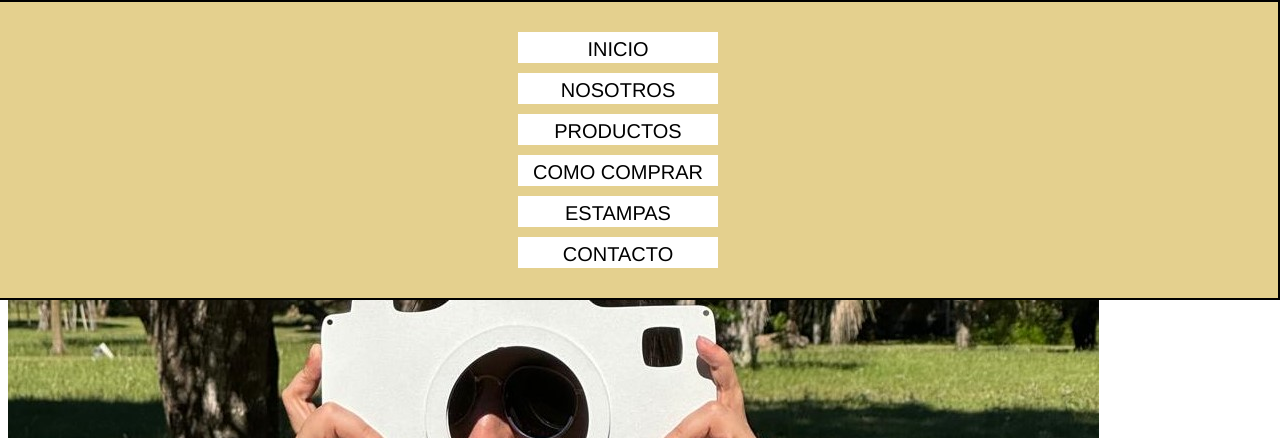
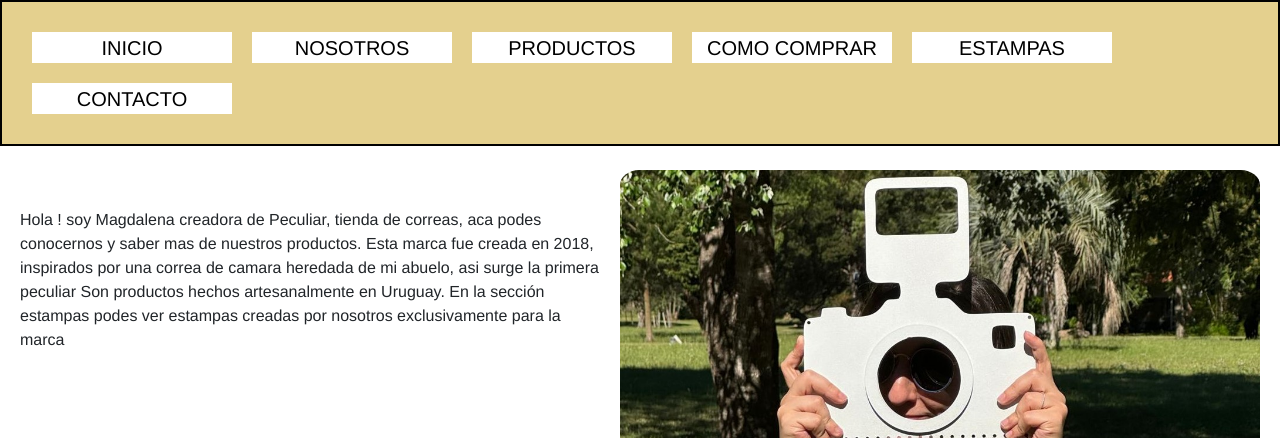
Before and after one commit to peculiaruy/inicio, a plain HTML site: page PAGES/nosotros.html in a window 1280 px wide. Shown: the top 438 px of the page. Drawn offline with nearby package versions, Linux system fonts and the light colour scheme.

Commit message:
mejora diagramacion nosotros

```diff
--- a/PAGES/nosotros.html
+++ b/PAGES/nosotros.html
@@ -2,20 +2,25 @@
 <HTML LANG=´ES´>
     <HEAD>
       <title> PECULIAR Tienda de correas </title>
-      <link href="../STYLE/style.css" rel="stylesheet">
       <link rel="preconnect" href="https://fonts.googleapis.com">
       <link rel="preconnect" href="https://fonts.gstatic.com" crossorigin>
       <link href="https://fonts.googleapis.com/css2?family=Anton&display=swap" rel="stylesheet">
+      <link href="https://fonts.googleapis.com/css2?family=Anton&display=swap" rel="stylesheet">
+      <link href="https://cdn.jsdelivr.net/npm/bootstrap@5.3.3/dist/css/bootstrap.min.css" rel="stylesheet" integrity="sha384-QWTKZyjpPEjISv5WaRU9OFeRpok6YctnYmDr5pNlyT2bRjXh0JMhjY6hW+ALEwIH" crossorigin="anonymous">
+      <link href="../STYLE/style.css" rel="stylesheet">
 
     </HEAD>
 
+
+
      <body>
-
+        <div class="prueba">
         <header>
             <div class="header">
+              <button class="abrir-menu">  Abrir </button>
+              <button class="cerrar-menu">  Cerrar </button>
               <div class="nav">
-
-                <div> <a href="../index.html" </a> INICIO   </div>
+                <div> <a href="../index.html" > INICIO  </a></div>
                 <div> <a href= "nosotros.html"> NOSOTROS </a>     </div>
                 <div> <a href="productos.html"> PRODUCTOS </a>       </div>
                 <div> <a href="como_comprar.html"> COMO COMPRAR</a>       </div>
@@ -24,19 +29,32 @@
               </div>
             </div>
         </header>
-        <div class="bodyN">
-            <div class="nosotros1"> Hola ! soy Magdalena creadora de Peculiar, tienda de correas, aca podes conocernos y saber mas de nuestros productos.
+        <div class="bodynosotros">
+            <div class="nosotros1">
+                <p>Hola ! soy Magdalena creadora de Peculiar, tienda de correas, aca podes conocernos y saber mas de nuestros productos.
                 Esta marca fue creada en 2018, inspirados por una correa de camara heredada de mi abuelo, asi surge la primera peculiar
                 Son productos hechos artesanalmente en Uruguay.
-                En la sección estampas podes ver estampas creadas por nosotros exclusivamente para la marca </div>
+                En la sección estampas podes ver estampas creadas por nosotros exclusivamente para la marca </p>
+                <img id="logonos" src="../ASSETS/logo blanco y negro.png" alt="logo">
+            </div>
             <div class="nosotros2">
-                <img src="../ASSETS/nosotros2.jpg" alt="nosotros con correas">
-            </div>
-            <div class="nosotros3">
-                <img src="../ASSETS/logo blanco y negro.png" alt="logo">
+                <img id="imgnos" src="../ASSETS/nosotros2.jpg" alt="nosotros con correas">
             </div>
         </div>
+        </div>
+        <script>
+            document.querySelector('.abrir-menu').addEventListener('click', () => {
+                document.querySelector('.nav').classList.add('mostrar');
+                document.querySelector('.abrir-menu').style.display = 'none';
+                document.querySelector('.cerrar-menu').style.display = 'block';
+            });
 
+            document.querySelector('.cerrar-menu').addEventListener('click', () => {
+                document.querySelector('.nav').classList.remove('mostrar');
+                document.querySelector('.abrir-menu').style.display = 'block';
+                document.querySelector('.cerrar-menu').style.display = 'none';
+            });
+          </script>
 
      </body>
 
--- a/SASS/_menu.scss
+++ b/SASS/_menu.scss
@@ -2,7 +2,7 @@
 .header {
     display: flex;
     position: fixed;
-    /*flex-wrap: wrap;
+    flex-wrap: wrap;
     flex-direction: row; /*column es columnas, y se puede invertir*/
     top:0;
     right: 0;
--- a/SASS/_nosotros.scss
+++ b/SASS/_nosotros.scss
@@ -1,15 +1,79 @@
 
-.bodynosotros  {
-    display: grid;
+/*.bodynosotros  {
+    display: flex;
     flex-wrap: wrap;
     flex-direction: row;
     .nosotros1{
 
         background-color: $dark-secondary-color;
         padding: 20px;
+        margin-top: 200px;
         border: 2px solid black;
         justify-content: center;
-        align-content: space-between 20px;
-        color: white;
-        width: vw30;
-  }}
+        /*align-content: space-between 20px;*/
+        /*color: white;
+        width: 100%;
+         }
+        .nosotros2 {
+        width: wv 30px;
+        }}
+        */
+/*.prueba {
+    display: flex;
+    flex-wrap: wrap;
+    width: 100%;
+
+}
+.bodynosotros {
+    width: 20px;
+    display:grid;
+    grid-template-columns: 1fr 2fr;
+    margin-top: 200px;
+#logonos {
+    width: wv 10%;
+}
+
+}*/
+
+.prueba {
+    display: flex;
+    flex-wrap: wrap;
+    width: 100%;
+    padding-top: 100px; // Para separar el contenido del header sin margin-top en .bodynosotros
+  }
+
+  .bodynosotros {
+    margin-top: 50px;
+    width: 100%; // Ajuste a pantalla completa
+    display: grid;
+    grid-template-columns: 1fr 1fr;
+    gap: 20px;
+    padding: 20px;
+
+    #logonos {
+      width: 15vw; // Ajuste responsivo para el logo
+    }
+    #imgnos {
+        width: 50vw;
+        border-radius: 3%;
+    }
+
+    .nosotros1 {
+        display: flex;
+        flex-wrap: wrap;
+        align-items: center;
+        justify-content: center;
+    }
+    .nosotros2 {
+      // Otras propiedades específicas de cada uno...
+    }
+
+    // Hacer que el grid sea una sola columna en pantallas más pequeñas
+    @media (max-width: 768px) {
+      grid-template-columns: 1fr;
+
+      #logonos {
+        width: 25vw; // Logo más pequeño en pantallas pequeñas
+      }
+    }
+  }
```
Also changed, not shown: PAGES/productos.html (+2 -2 lines), STYLE/style.css, 1 other file. Lines whose indentation alone changed are shown as unchanged.
